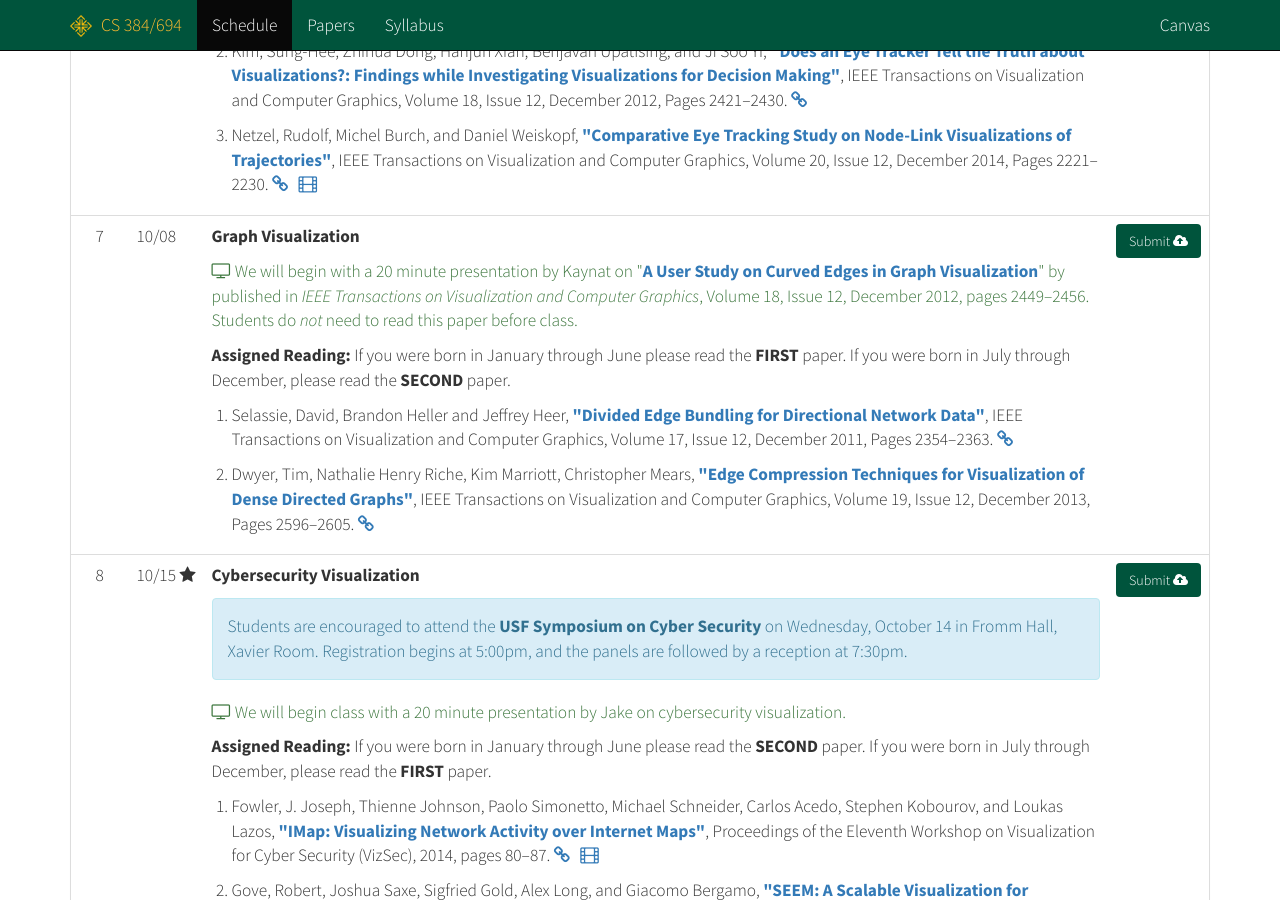
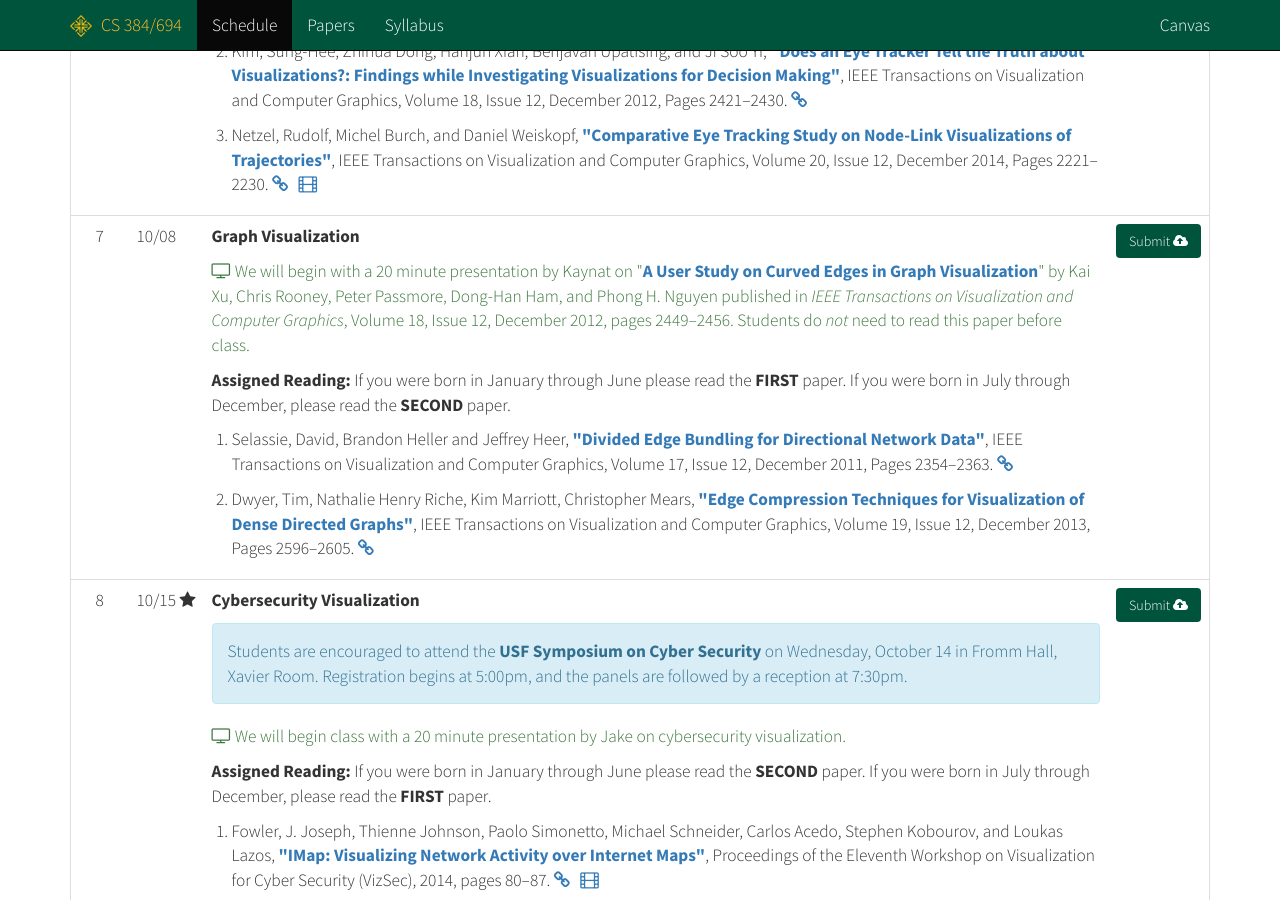
Before and after one commit to cs694/fall2015, a Jekyll site: the page built from schedule.html, in a window 1280 px wide and 900 px high, scrolled down 1612 px. Built offline with Jekyll 4.4.1, drawn with Linux system fonts in a browser that asks for light colours; Markdown is read by kramdown in place of the engine named in the settings.

Commit message:
Adding missing authors for week 7.

```diff
--- a/_data/schedule.yml
+++ b/_data/schedule.yml
@@ -162,7 +162,7 @@
   link : 'https://usfca.instructure.com/courses/1555423/quizzes/2290675'
   gray : false
   flag : false
-  todo : '<p class="text-success"><i class="fa fa-television"></i> We will begin with a 20 minute presentation by Kaynat on "<strong><a href="http://dx.doi.org/10.1109/TVCG.2012.189">A User Study on Curved Edges in Graph Visualization</a></strong>" by published in <em>IEEE Transactions on Visualization and Computer Graphics</em>, Volume 18, Issue 12, December 2012, pages 2449&ndash;2456. Students do <em>not</em> need to read this paper before class.</p> <p><strong>Assigned Reading:</strong> If you were born in January through June please read the <strong>FIRST</strong> paper. If you were born in July through December, please read the <strong>SECOND</strong> paper.</p>'
+  todo : '<p class="text-success"><i class="fa fa-television"></i> We will begin with a 20 minute presentation by Kaynat on "<strong><a href="http://dx.doi.org/10.1109/TVCG.2012.189">A User Study on Curved Edges in Graph Visualization</a></strong>" by Kai Xu, Chris Rooney, Peter Passmore, Dong-Han Ham, and Phong H. Nguyen published in <em>IEEE Transactions on Visualization and Computer Graphics</em>, Volume 18, Issue 12, December 2012, pages 2449&ndash;2456. Students do <em>not</em> need to read this paper before class.</p> <p><strong>Assigned Reading:</strong> If you were born in January through June please read the <strong>FIRST</strong> paper. If you were born in July through December, please read the <strong>SECOND</strong> paper.</p>'
   read :
     - title   : 'Divided Edge Bundling for Directional Network Data'
       authors : 'Selassie, David, Brandon Heller and Jeffrey Heer'
```
